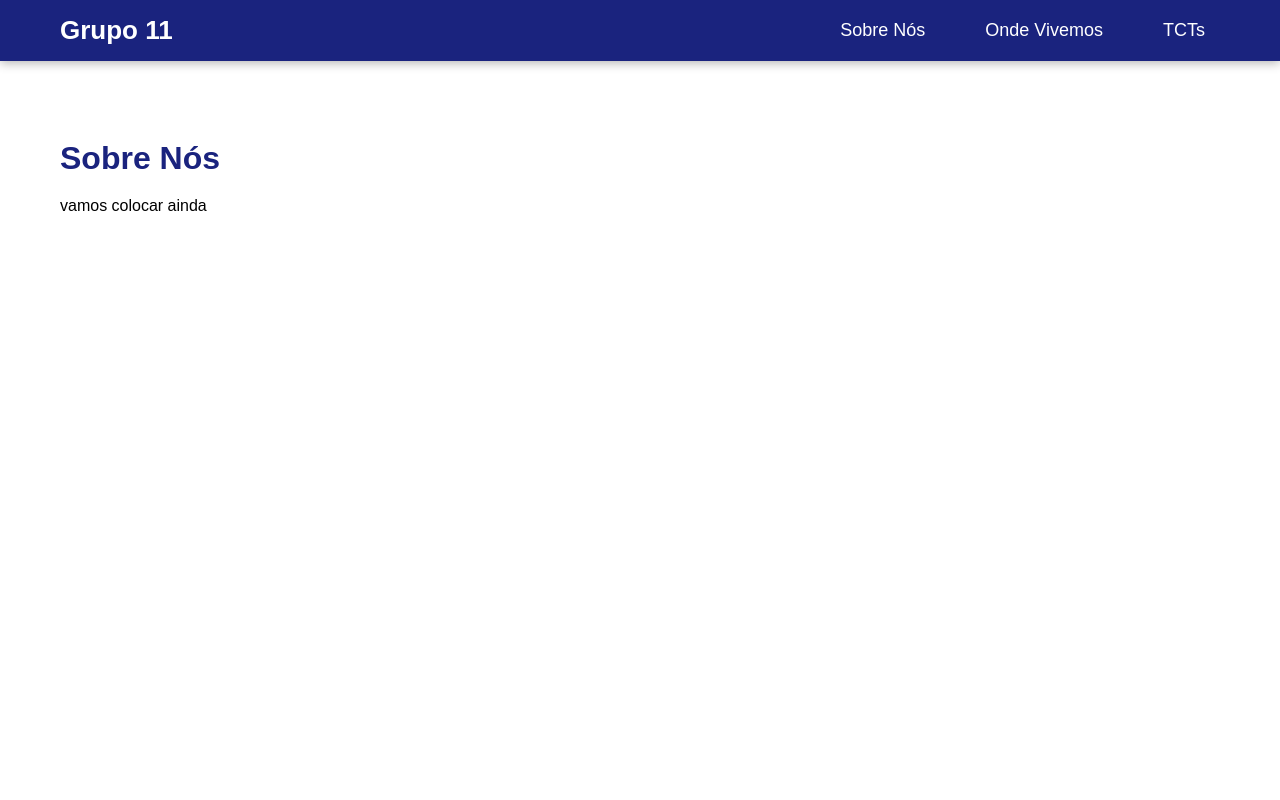
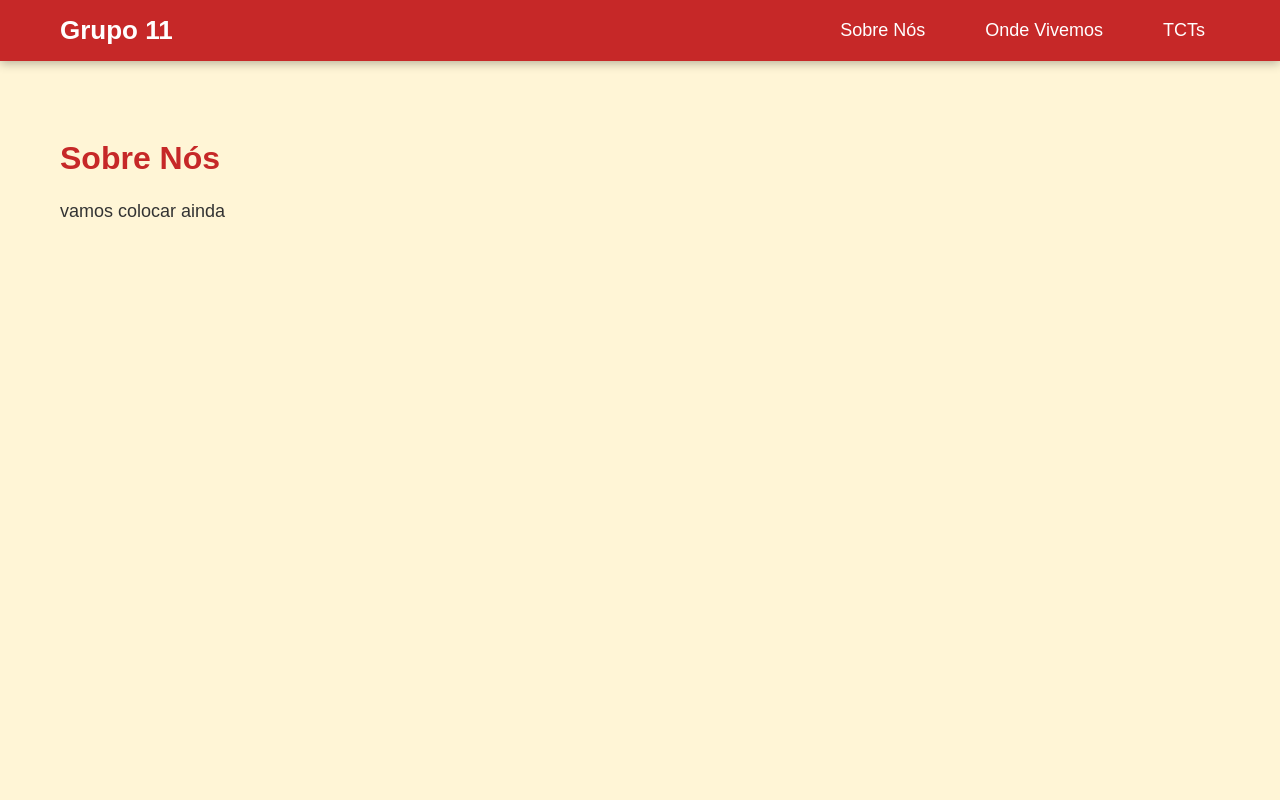
Before and after one commit to PI-GRUPO-GEOVANA-HELOISA-LETICIA/projeto-integrador-grupo11, a plain HTML site: page index.html in a window 1280 px wide. Shown: the top 800 px of the page. Drawn offline with Linux system fonts and the light colour scheme.

Commit message:
Update style.css

```diff
--- a/style.css
+++ b/style.css
@@ -7,12 +7,13 @@
 
 body {
     font-family: Arial, Helvetica, sans-serif;
-    background-color: ##FFEE8C ;
+    background-color: #fff5d6; /* Amarelo pastel */
+    color: #333;
 }
 
 
 header {
-    background-color: #1a237e;
+    background-color: #c62828; /* Vermelho */
     padding: 15px 0;
     position: fixed;
     top: 0;
@@ -51,7 +52,7 @@ header {
 }
 
 .menu-links li a:hover {
-    background-color: #3949ab;
+    background-color: #b71c1c; /* Vermelho mais escuro no hover */
 }
 
 
@@ -68,6 +69,11 @@ section {
 
 section h2 {
     font-size: 32px;
-    color: #1a237e;
+    color: #c62828; /* Vermelho combinando com o menu */
     margin-bottom: 20px;
 }
+
+section p {
+    font-size: 18px;
+    line-height: 1.6;
+}
```
